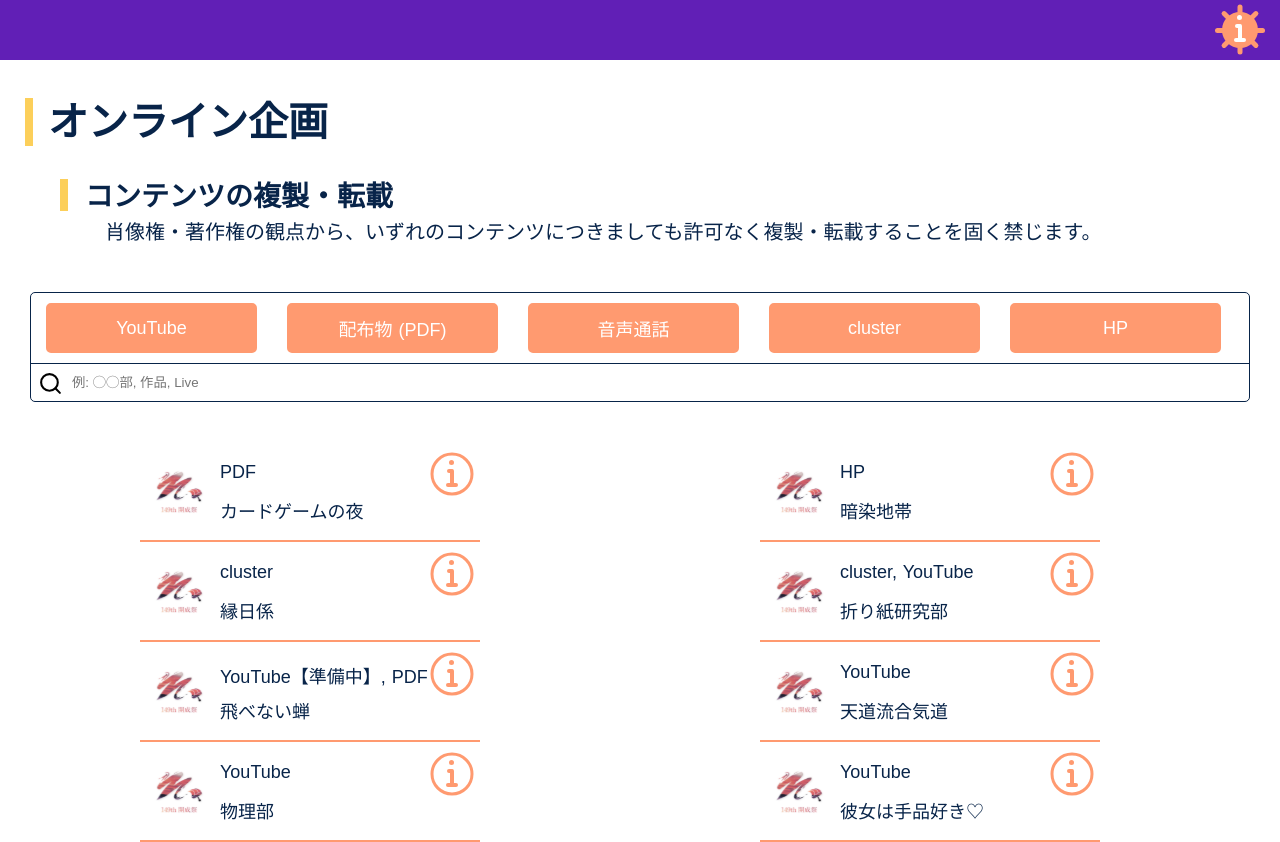
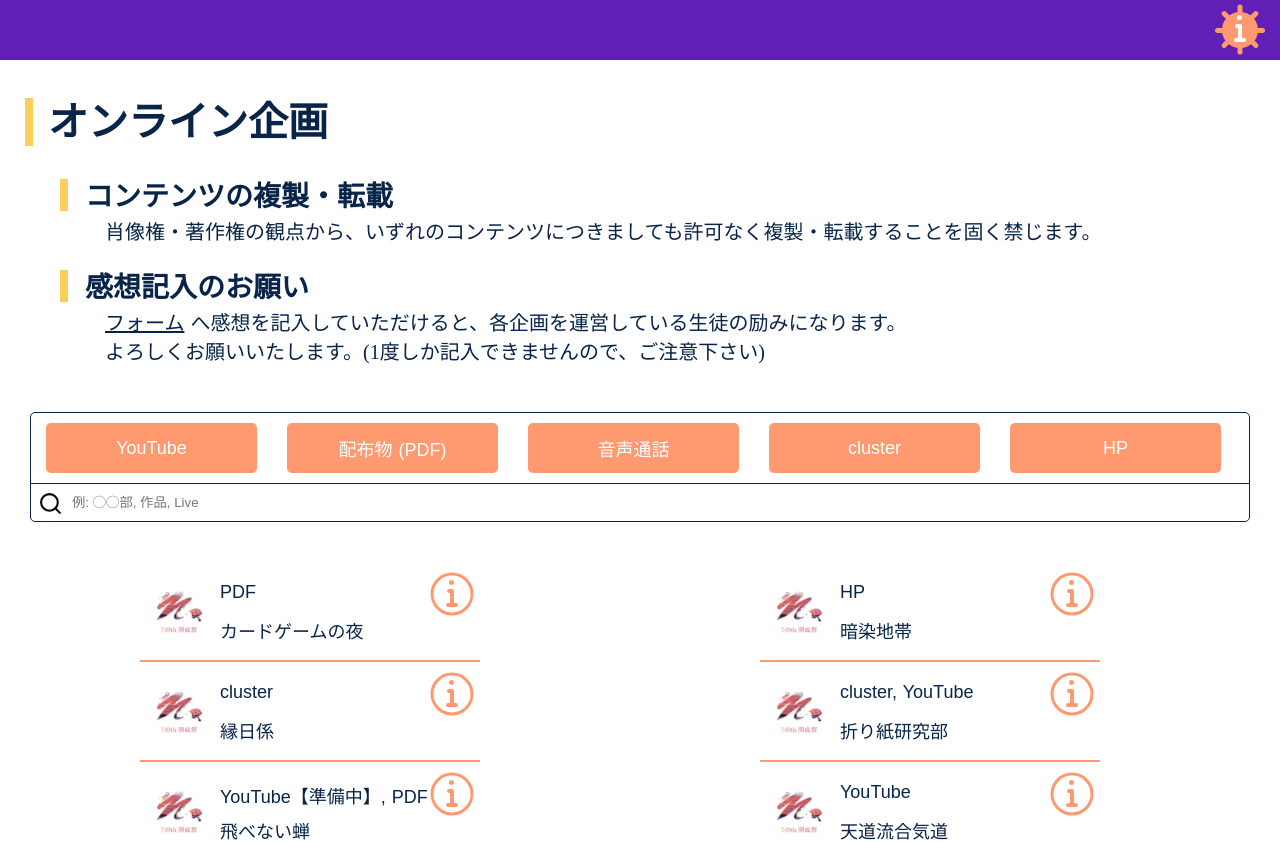
Before and after one commit to OR6107/149th-kaiseifes, a Nuxt app: page /online in a window 1280 px wide. Shown: the top 842 px of the page. Built offline with nearby package versions, Linux system fonts and the light colour scheme.

Commit message:
Add Impressions Form

```diff
--- a/pages/online.vue
+++ b/pages/online.vue
@@ -7,6 +7,15 @@
     <div class="content">
       <p>
         肖像権・著作権の観点から、いずれのコンテンツにつきましても許可なく複製・転載することを固く禁じます。
+      </p>
+    </div>
+
+    <Title :is-main="false" :text="'感想記入のお願い'" />
+    <div class="content">
+      <p>
+        <a href="https://forms.gle/SmvC1xUAopqS635x5" target="_blank" rel="noopener noreferrer">フォーム</a>
+        へ感想を記入していただけると、各企画を運営している生徒の励みになります。<br />
+        よろしくお願いいたします。(1度しか記入できませんので、ご注意下さい)
       </p>
     </div>
 
@@ -648,6 +657,12 @@ $yellow: #fccf5a;
     margin-left: 45px;
     margin-right: 20px;
   }
+  a {
+    color: $black;
+  }
+  a:hover {
+    color: $yellow;
+  }
 }
 
 .search {
```
